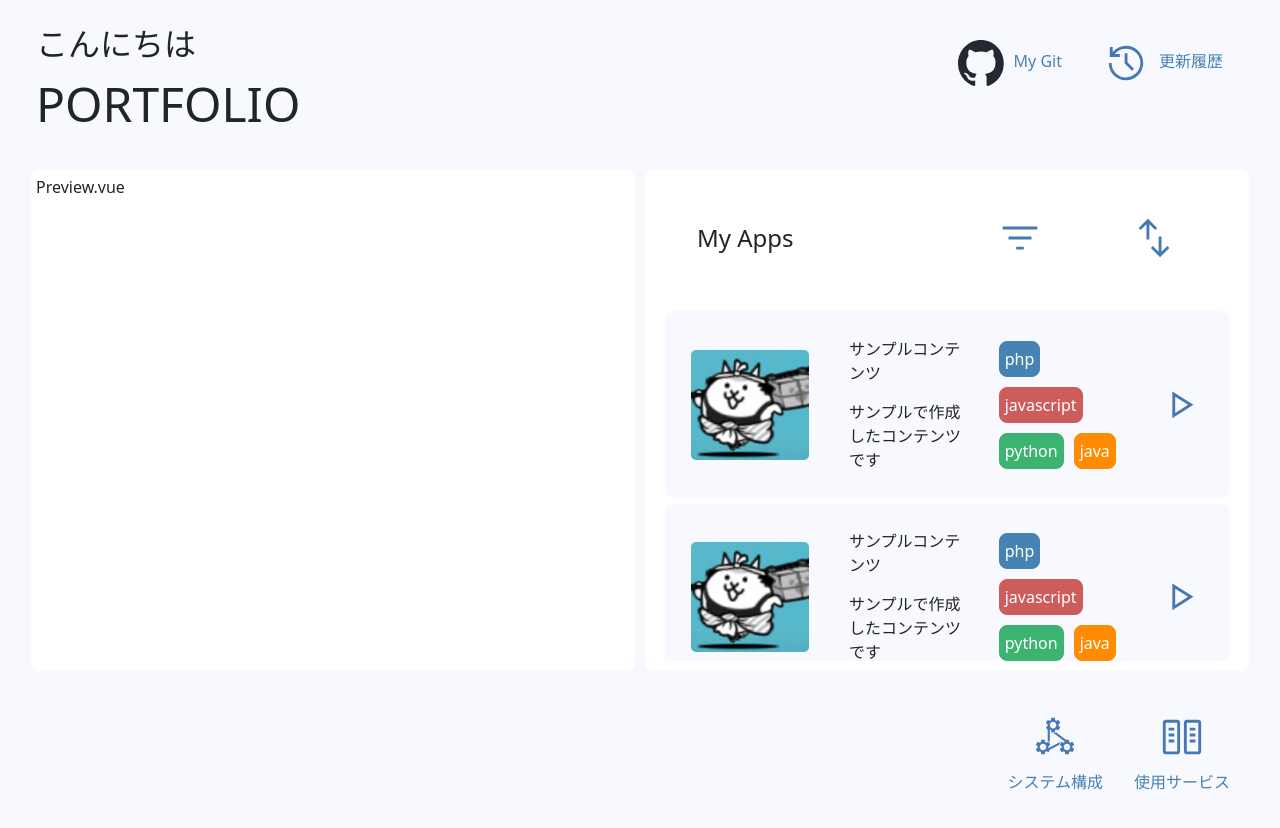
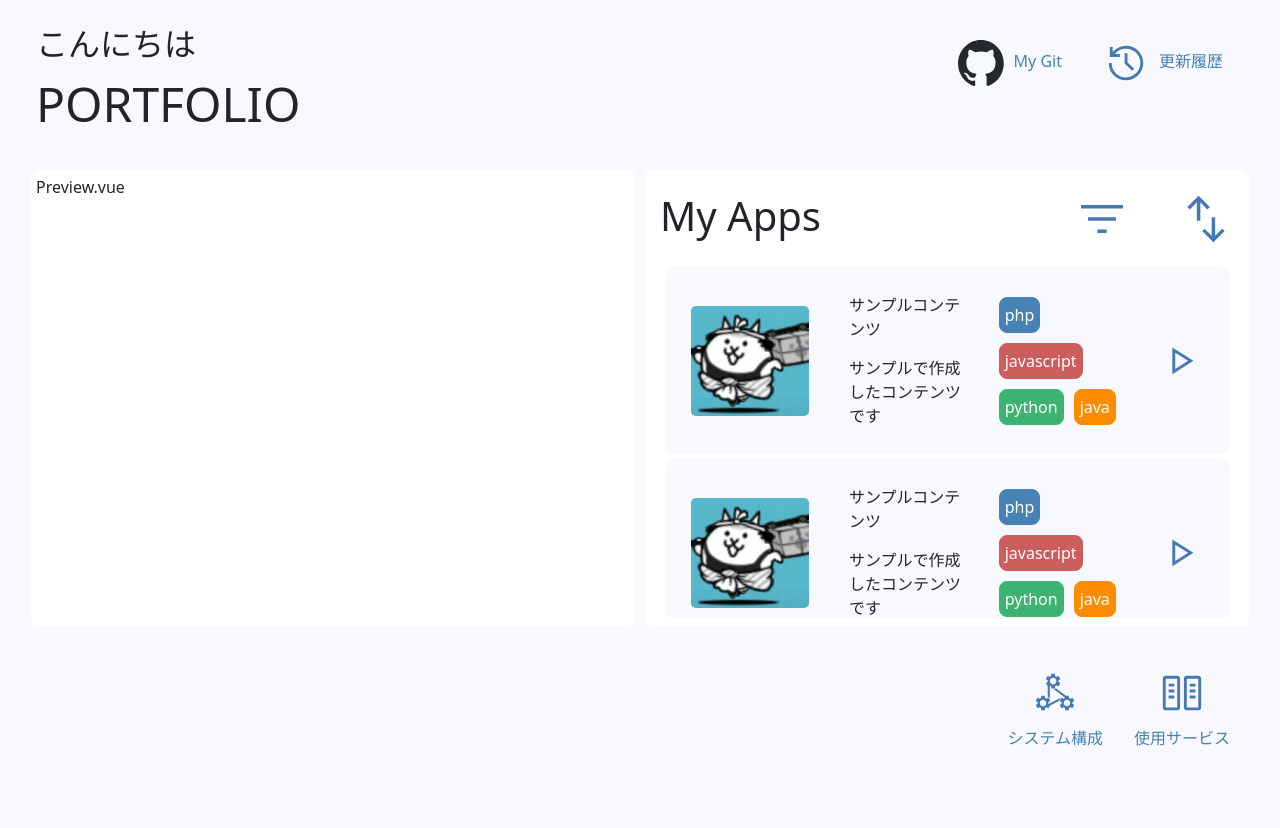
Before and after one commit to momotabetai0110/PORTAL, a Vue app: page / in a window 1280 px wide. Shown: the top 828 px of the page. After the commit the page ends 800 px from the top, so only its background shows below. Built offline with nearby package versions, Linux system fonts and the light colour scheme; the HTML template or start-up script is replaced by a standard one.

Commit message:
No6のレイアウト修正

```diff
--- a/src/Portal/assets/scss/app-list.scss
+++ b/src/Portal/assets/scss/app-list.scss
@@ -1,5 +1,5 @@
 .app-list-container {
-  font-size: 1.5rem;
+  font-size: 2.5rem;
   font-weight: 200;
   img {
     width: 48px;
@@ -12,6 +12,11 @@
   display: flex;
   align-items: center;
   justify-content: space-between;
+  *{
+    padding: 0px !important;
+    margin: 0px !important;
+  }
+
 
 
   .app-list-header-title {
```
Also changed, not shown: src/Portal/assets/img/sample_preview.jpg (added).
